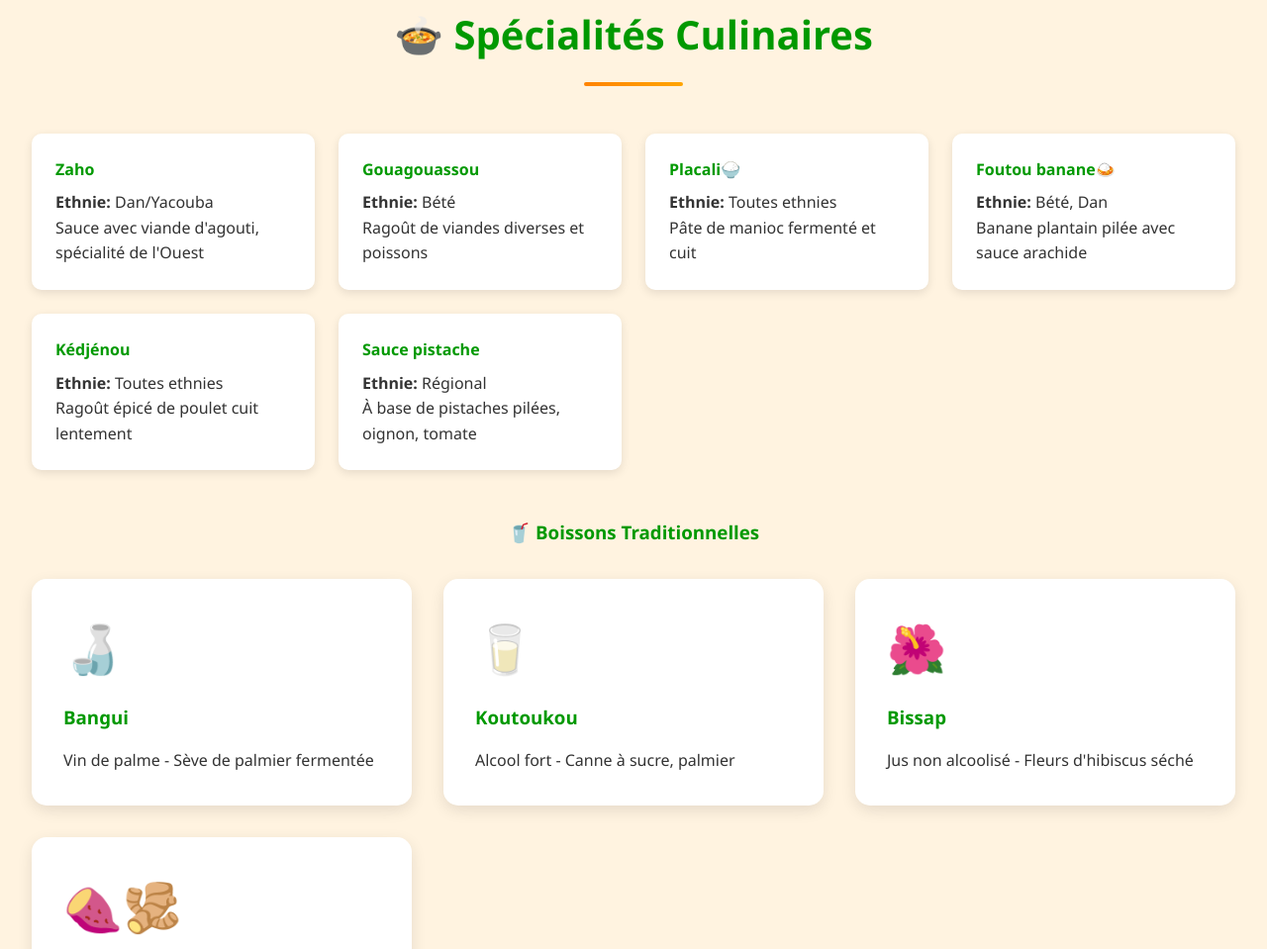
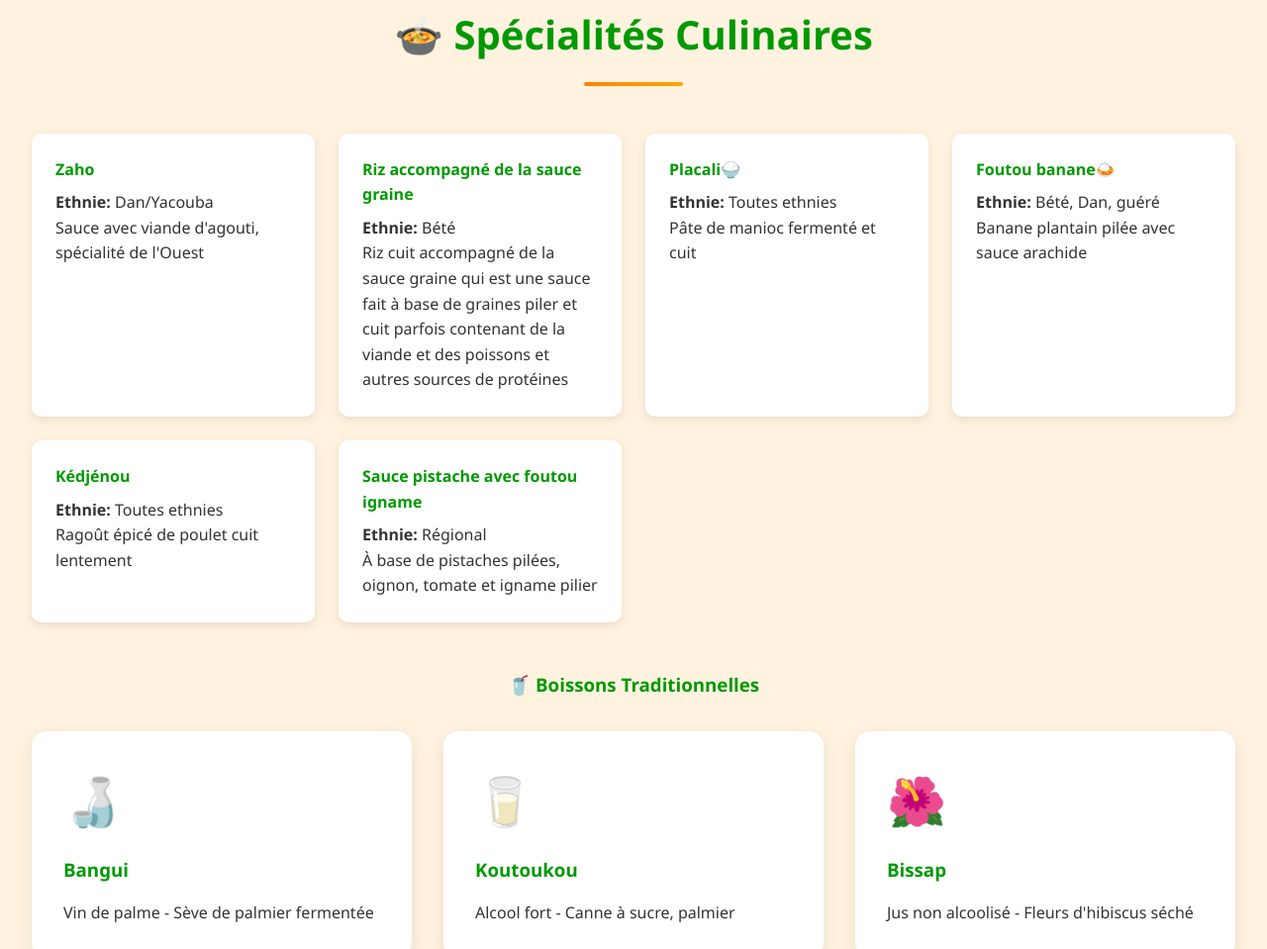
Before and after one commit to ouragachanceulrichgbabry-boop/Expos--d-anglais, a plain HTML site: page index.html in a window 1280 px wide. Shown: the part 2956-3915 px from the top of the page at 99% size. Drawn offline with Linux system fonts and the light colour scheme.

Commit message:
Update cuisine descriptions and names in index.html

```diff
--- a/index.html
+++ b/index.html
@@ -648,9 +648,9 @@
             </div>
             <div class="cuisine-item">
                 <div class="cuisine-info">
-                    <h4>Gouagouassou</h4>
+                    <h4>Riz accompagné de la sauce graine</h4>
                     <p><strong>Ethnie:</strong> Bété</p>
-                    <p>Ragoût de viandes diverses et poissons</p>
+                    <p>Riz cuit accompagné de la sauce graine qui est une sauce fait à base de graines piler et cuit parfois contenant de la viande et des poissons et autres sources de protéines</p>
                 </div>
             </div>
             <div class="cuisine-item">
@@ -663,7 +663,7 @@
             <div class="cuisine-item">
                 <div class="cuisine-info">
                     <h4>Foutou banane🍛</h4>
-                    <p><strong>Ethnie:</strong> Bété, Dan</p>
+                    <p><strong>Ethnie:</strong> Bété, Dan, guéré</p>
                     <p>Banane plantain pilée avec sauce arachide</p>
                 </div>
             </div>
@@ -676,9 +676,9 @@
             </div>
             <div class="cuisine-item">
                 <div class="cuisine-info">
-                    <h4>Sauce pistache</h4>
+                    <h4>Sauce pistache avec foutou igname</h4>
                     <p><strong>Ethnie:</strong> Régional</p>
-                    <p>À base de pistaches pilées, oignon, tomate</p>
+                    <p>À base de pistaches pilées, oignon, tomate et igname pilier</p>
                 </div>
             </div>
         </div>
```
